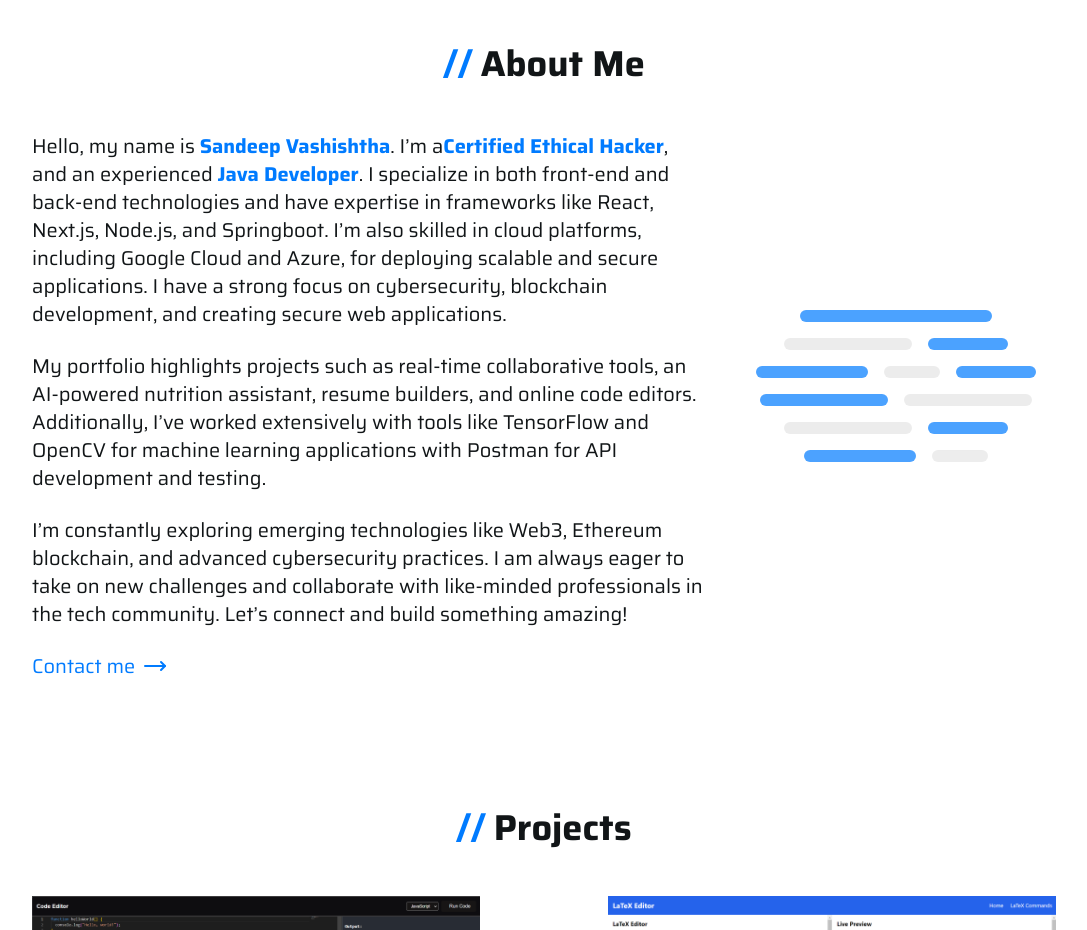
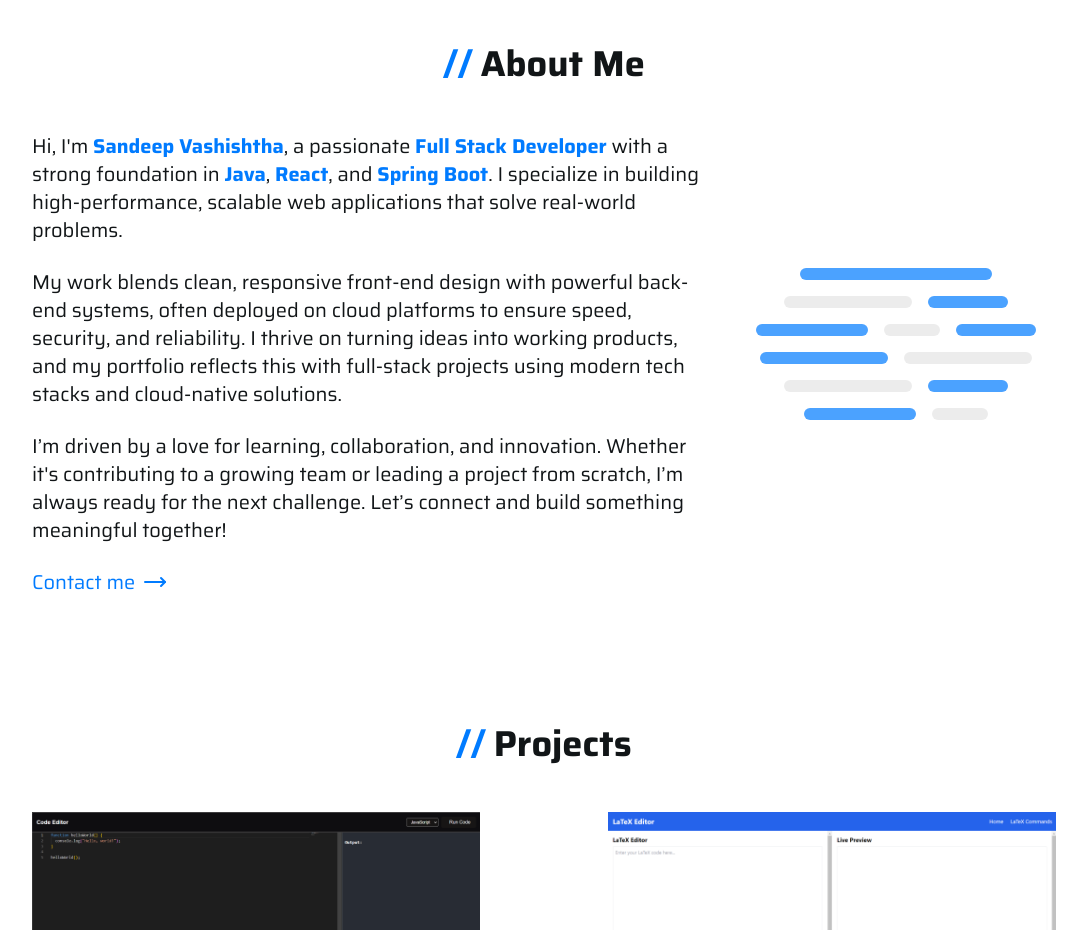
Before and after one commit to SandeepVashishtha/Portfolio, a Next.js app: page / in a window 1280 px wide. Shown: the part 820-1750 px from the top of the page, without its empty margins (96-1183 px from the left). Built offline with nearby package versions, Linux system fonts and the light colour scheme.

Commit message:
Update About.tsx

```diff
--- a/src/app/components/About.tsx
+++ b/src/app/components/About.tsx
@@ -17,35 +17,15 @@ export const About = () => {
           className="flex max-w-2xl flex-col gap-6 text-xl md:text-center sm:text-lg"
         >
           <p>
-            Hello, my name is{' '}
-            <span className="font-bold text-target">Sandeep Vashishtha</span>.
-            I’m a
-            <span className="font-bold text-target">
-              Certified Ethical Hacker
-            </span>
-            , and an experienced{' '}
-            <span className="font-bold text-target">Java Developer</span>. I
-            specialize in both front-end and back-end technologies and have
-            expertise in frameworks like React, Next.js, Node.js, and
-            Springboot. I’m also skilled in cloud platforms, including Google
-            Cloud and Azure, for deploying scalable and secure applications. I
-            have a strong focus on cybersecurity, blockchain development, and
-            creating secure web applications.
+            Hi, I'm <span className="font-bold text-target">Sandeep Vashishtha</span>, a passionate <span className="font-bold text-target">Full Stack Developer</span> with a strong foundation in <span className="font-bold text-target">Java</span>, <span className="font-bold text-target">React</span>, and <span className="font-bold text-target">Spring Boot</span>. I specialize in building high-performance, scalable web applications that solve real-world problems.
           </p>
           <p>
-            My portfolio highlights projects such as real-time collaborative
-            tools, an AI-powered nutrition assistant, resume builders, and
-            online code editors. Additionally, I’ve worked extensively with
-            tools like TensorFlow and OpenCV for machine learning applications
-            with Postman for API development and testing.
+            My work blends clean, responsive front-end design with powerful back-end systems, often deployed on cloud platforms to ensure speed, security, and reliability. I thrive on turning ideas into working products, and my portfolio reflects this with full-stack projects using modern tech stacks and cloud-native solutions.
           </p>
           <p>
-            I’m constantly exploring emerging technologies like Web3, Ethereum
-            blockchain, and advanced cybersecurity practices. I am always eager
-            to take on new challenges and collaborate with like-minded
-            professionals in the tech community. Let’s connect and build
-            something amazing!
+            I’m driven by a love for learning, collaboration, and innovation. Whether it's contributing to a growing team or leading a project from scratch, I’m always ready for the next challenge. Let’s connect and build something meaningful together!
           </p>
+
 
           <MotionDiv className="flex justify-start md:justify-center">
             <Link
```
